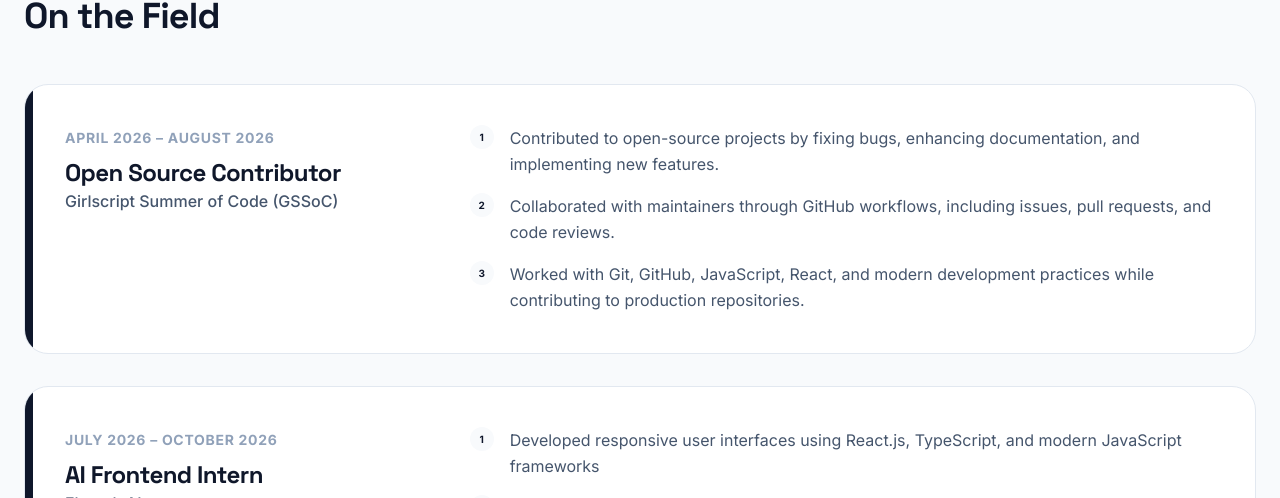
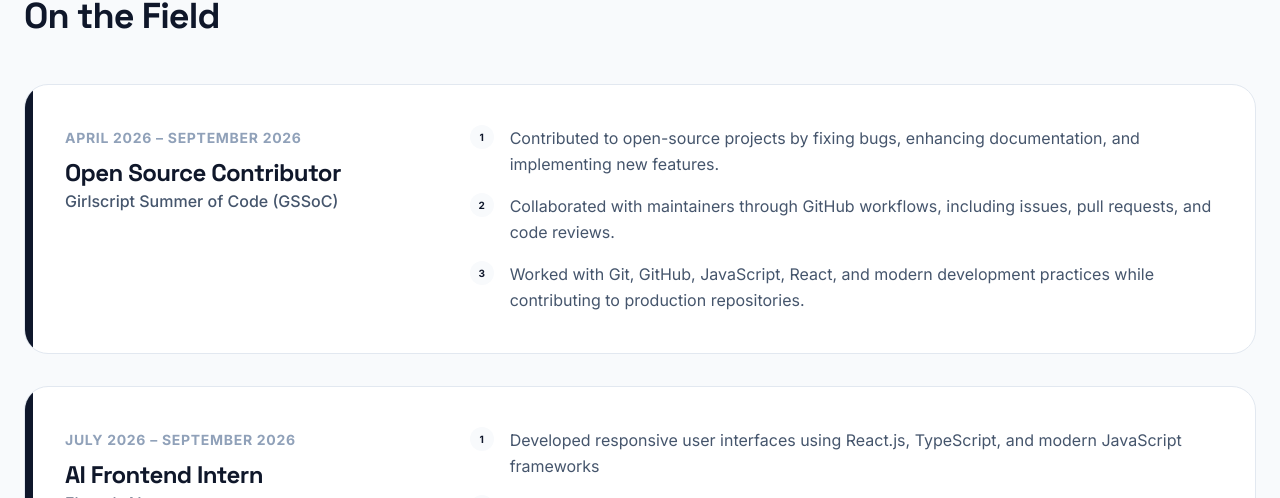
Before and after one commit to vidyanshshukla26-oss/Personal-Portfolio, a React (Vite) app: page / in a window 1280 px wide. Shown: the part 2477-2975 px from the top of the page. Built offline with nearby package versions, Linux system fonts and the light colour scheme.

Commit message:
Update internship periods in experience section

```diff
--- a/src/App.tsx
+++ b/src/App.tsx
@@ -104,7 +104,7 @@ export default function App() {
     {
       role: "Open Source Contributor",
       company: "Girlscript Summer of Code (GSSoC)",
-      period: "April 2026 – August 2026",
+      period: "April 2026 – September 2026",
       highlights: [
         "Contributed to open-source projects by fixing bugs, enhancing documentation, and implementing new features.",
 
@@ -117,7 +117,7 @@ export default function App() {
     {
       role: "AI Frontend Intern",
       company: "Flyrank AI",
-      period: "July 2026 – October 2026",
+      period: "July 2026 – September 2026",
       highlights: [
         "Developed responsive user interfaces using React.js, TypeScript, and modern JavaScript frameworks",
 
```
